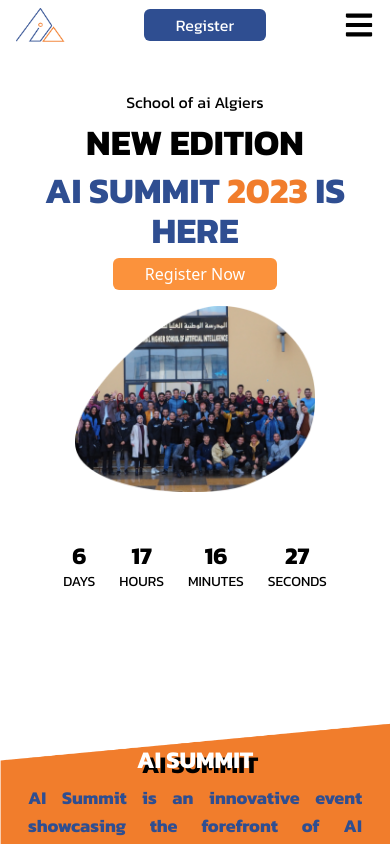
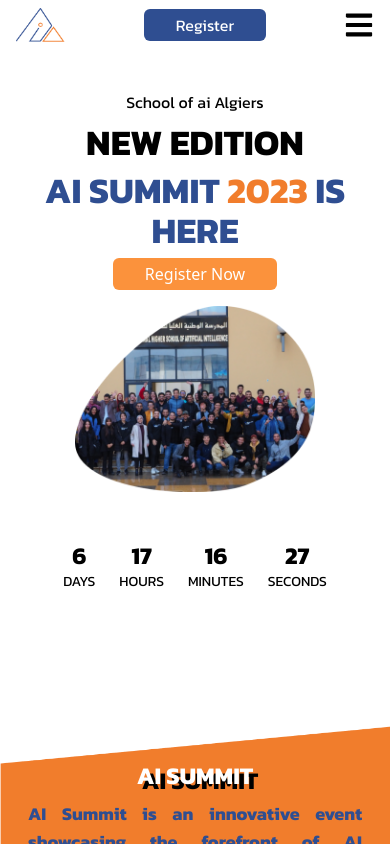
Before and after one commit to SchoolofAI-Algiers/ai-summit-23, a React (Create React App) app: page / in a window 390 px wide. Shown: the top 844 px of the page. Built offline with nearby package versions, Linux system fonts and the light colour scheme; the HTML template or start-up script is replaced by a standard one; a web font is replaced by a local one.

Commit message:
fix errors

```diff
--- a/src/components/About/about.jsx
+++ b/src/components/About/about.jsx
@@ -3,7 +3,7 @@
 const About = () => {
     return (
         <div className="px-7 py-6 lg:py-0 my-12 w-full  lg:h-[900px] flex flex-col items-center justify-center" id="about">
-              <h1 className="title mt-20 mb-2 md:mt-[96] lg:mt-5 text-2xl font-kanit lg:text-6xl xl:text-7xl font-bold text-white text- font-outline-2x stroke-2 stroke-black uppercase">
+              <h1 className="title mt-24 mb-2 md:mt-[96] lg:mt-5 text-2xl font-kanit lg:text-6xl xl:text-7xl font-bold text-white text- font-outline-2x stroke-2 stroke-black uppercase">
               Ai Summit </h1>
 
                 <div className="flex flex-col md:flex-row item-center justify-center lg:p-10 space-x-0 lg:space-x-28">
--- a/src/components/Sponsors/Sponsors.jsx
+++ b/src/components/Sponsors/Sponsors.jsx
@@ -5,7 +5,7 @@
 
 const Sponsors = () => {
   return (
-    <div id='sponsors' className='relative w-full h-screen flex flex-col justify-start items-center space-y-12 mt-7 ' >
+    <div id='sponsors' className='relative w-full h-[400px] md:h-[500px] lg:h-[600px] flex flex-col justify-start items-center space-y-12 mt-7 ' >
        <h1 className='text-5xl  font-kanit font-bold'> Sponsors </h1>
           <div className='flex flex-col justify-end items-center h-[60%] w-[55%] md:w-[40%] lg:w-[33%] rounded-[35px] border-2 border-blue shadow-lg shadow-blue' >
                 <img src={bkfire} alt="" className='w-full h-[70%] rounded-tl-[35px] rounded-tr-[35px]' />
--- a/src/data/data.jsx
+++ b/src/data/data.jsx
@@ -104,7 +104,7 @@
     id: 6,
     name: "Slimane Larabi",
     profession:
-      "Interim Director at National Institute for Theoretical and Computational Science",
+      "Professor of Computer Science at the USTHB",
     description:
       "Introduction to Quantum Computing and Quantum Machine Learning",
     img: larbi,
```
